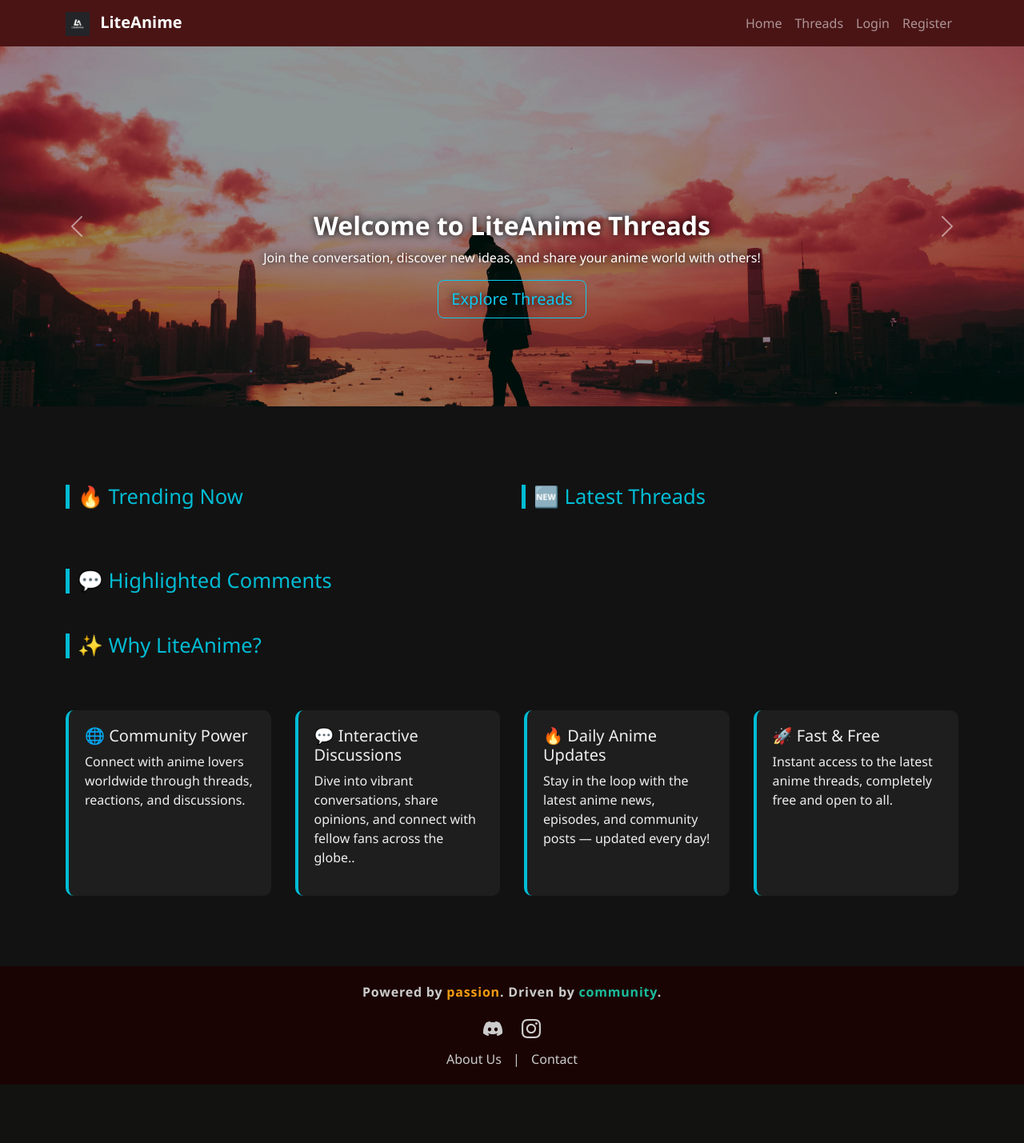
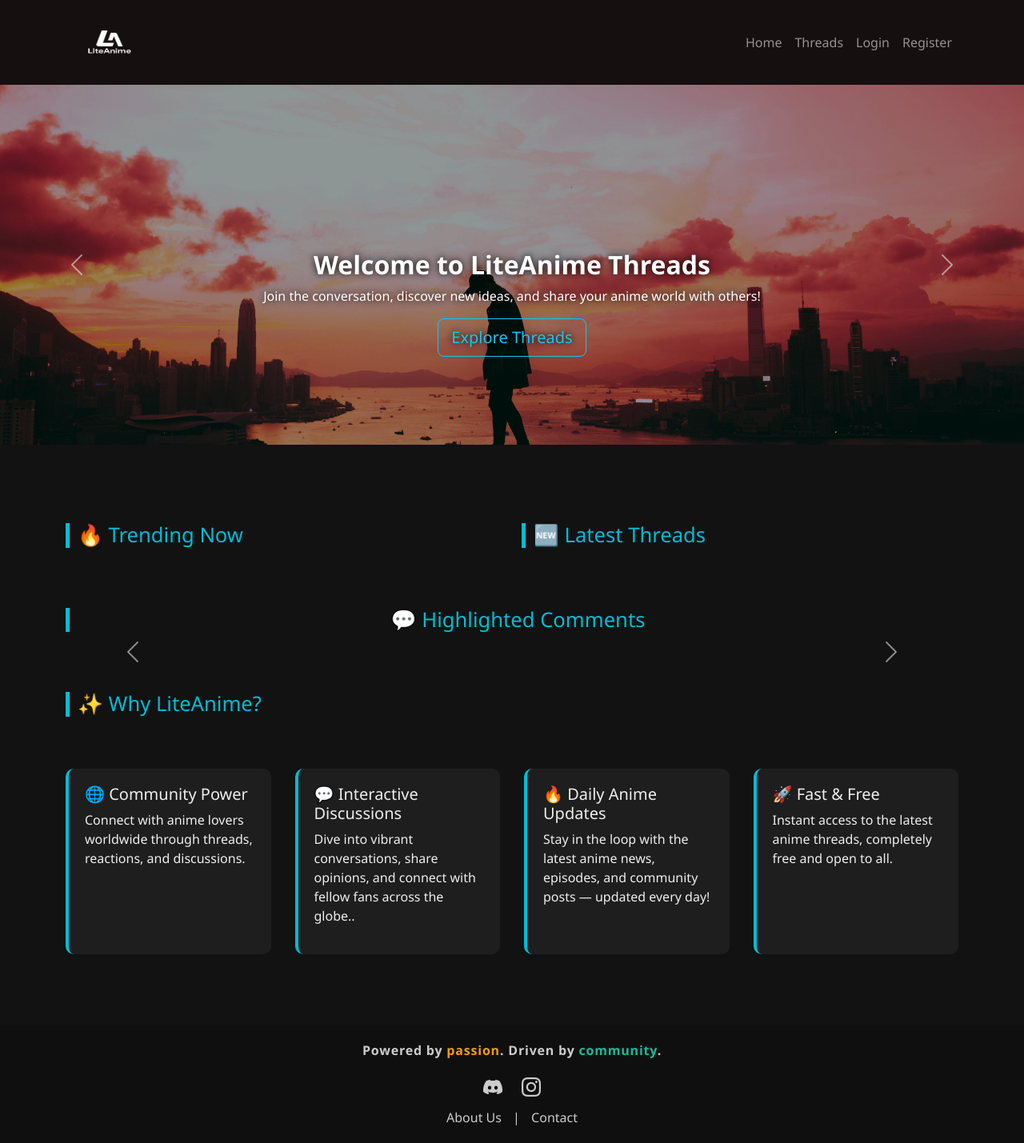
Before and after one commit to xAnoOos/LiteAnime, a Django app: page / in a window 1280 px wide. Shown: the whole page at 80% size. Before the commit the page ends 1356 px from the top, so only its background shows below. Run offline with Django 5.2, Linux system fonts and the light colour scheme; data that the repository does not hold is empty.

Commit message:
Saved changes

```diff
--- a/core/templates/about.html
+++ b/core/templates/about.html
@@ -83,7 +83,7 @@
     <div class="about-card">
         <h3>👨‍💻 Built By</h3>
         <p>This project is crafted with passion by <strong>Anas Obaid</strong> — combining full-stack development, clean
-            UI design, and love for anime culture.</p>
+            UI design, and love for sharing cultures.</p>
     </div>
 
     <div class="contact-links">
--- a/core/templates/home.html
+++ b/core/templates/home.html
@@ -16,12 +16,12 @@
         }
 
         .navbar {
-            background-color: #4a1415;
+            background-color: #150f0f;
         }
 
         .navbar-brand img {
-            height: 30px;
-            margin-right: 10px;
+            height: 80px;
+            width: 110px;
         }
 
         .hero {
@@ -117,7 +117,7 @@
         }
 
         footer {
-            background-color: #1a0303;
+            background-color: #100f0f;
             color: #ccc;
             padding: 20px 0;
             text-align: center;
@@ -148,10 +148,9 @@
 <body>
 
     <nav class="navbar navbar-expand-lg navbar-dark">
-        <div class="container">
-            <a class="navbar-brand" href="{% url 'home' %}">
-                <img src="{% static 'logos.png' %}" alt="LiteAnime Logo" height="30" class="me-2">
-                <strong>LiteAnime</strong>
+        <div class="container d-flex justify-content-between">
+            <a class="navbar-brand " href="{% url 'home' %}">
+                <img src="{% static 'logo-pic.png' %}" alt="LiteAnime Logo" height="30" class="me-2">
             </a>
             <button class="navbar-toggler" type="button" data-bs-toggle="collapse" data-bs-target="#navbarNav">
                 <span class="navbar-toggler-icon"></span>
@@ -277,32 +276,53 @@
         </div>
     </section>
 
-    <!-- Highlighted Comments -->
+    <!-- Highlighted Comments  -->
     <section class="container my-5">
-        <h3 class="section-title">💬 Highlighted Comments</h3>
+        <h3 class="section-title text-center">💬 Highlighted Comments</h3>
+
+        <div id="highlightedCommentsCarousel" class="carousel slide" data-bs-ride="carousel">
+            <div class="carousel-inner">
                 {% for comment in top_comments %}
-        <div class="highlight-box d-flex align-items-start gap-3">
+                <div class="carousel-item {% if forloop.first %}active{% endif %}">
+                    <div class="d-flex justify-content-center">
+                        <div class="highlight-box d-flex align-items-start gap-3 w-75">
                             {% if comment.user.profile.avatar %}
-            <img src="{{ comment.user.profile.avatar.url }}" class="rounded-circle" width="40" height="40"
-                style="object-fit: cover;">
+                            <img src="{{ comment.user.profile.avatar.url }}" class="rounded-circle" width="60"
+                                height="60" style="object-fit: cover;">
                             {% else %}
-            <img src="{% static 'default-avatar.jpg' %}" class="rounded-circle" width="40" height="40"
+                            <img src="{% static 'default-avatar.jpg' %}" class="rounded-circle" width="60" height="60"
                                 style="object-fit: cover;">
                             {% endif %}
                             <div>
                                 <a href="{% url 'thread_detail' comment.thread.id %}"
-                    class="text-decoration-none text-light d-block mb-1">
-                    <strong>{{ comment.user.username }}</strong>: {{ comment.content|truncatewords:15 }}
+                                    class="text-decoration-none text-light d-block mb-2">
+                                    <strong class="fs-5">{{ comment.user.username }}</strong><br>
+                                    <span class="fs-6">{{ comment.content|truncatewords:20 }}</span>
                                 </a>
-                <div class="meta">
-                    👁️ {{ comment.thread.views }} Views
+                                <div class="text-light" style="font-size: 0.9rem;">
+                                    👁️ {{ comment.thread.views }} Views • ✍️ {{ comment.thread.title }}
+                                </div>
+                            </div>
                         </div>
                     </div>
                 </div>
                 {% endfor %}
+            </div>
+
+            <!-- Carousel Controls -->
+            <button class="carousel-control-prev" type="button" data-bs-target="#highlightedCommentsCarousel"
+                data-bs-slide="prev">
+                <span class="carousel-control-prev-icon"></span>
+            </button>
+            <button class="carousel-control-next" type="button" data-bs-target="#highlightedCommentsCarousel"
+                data-bs-slide="next">
+                <span class="carousel-control-next-icon"></span>
+            </button>
+        </div>
     </section>
 
-    <!-- Why LiteAnime (new design) -->
+
+    <!-- Why LiteAnime  -->
     <section class="container my-5">
         <h3 class="section-title">✨ Why LiteAnime?</h3>
         <div class="why-liteanime-showcase">
```
Also changed, not shown: liteanime/static/logo-pic.png (added), liteanime/static/logos.png. Lines whose indentation alone changed are shown as unchanged.
